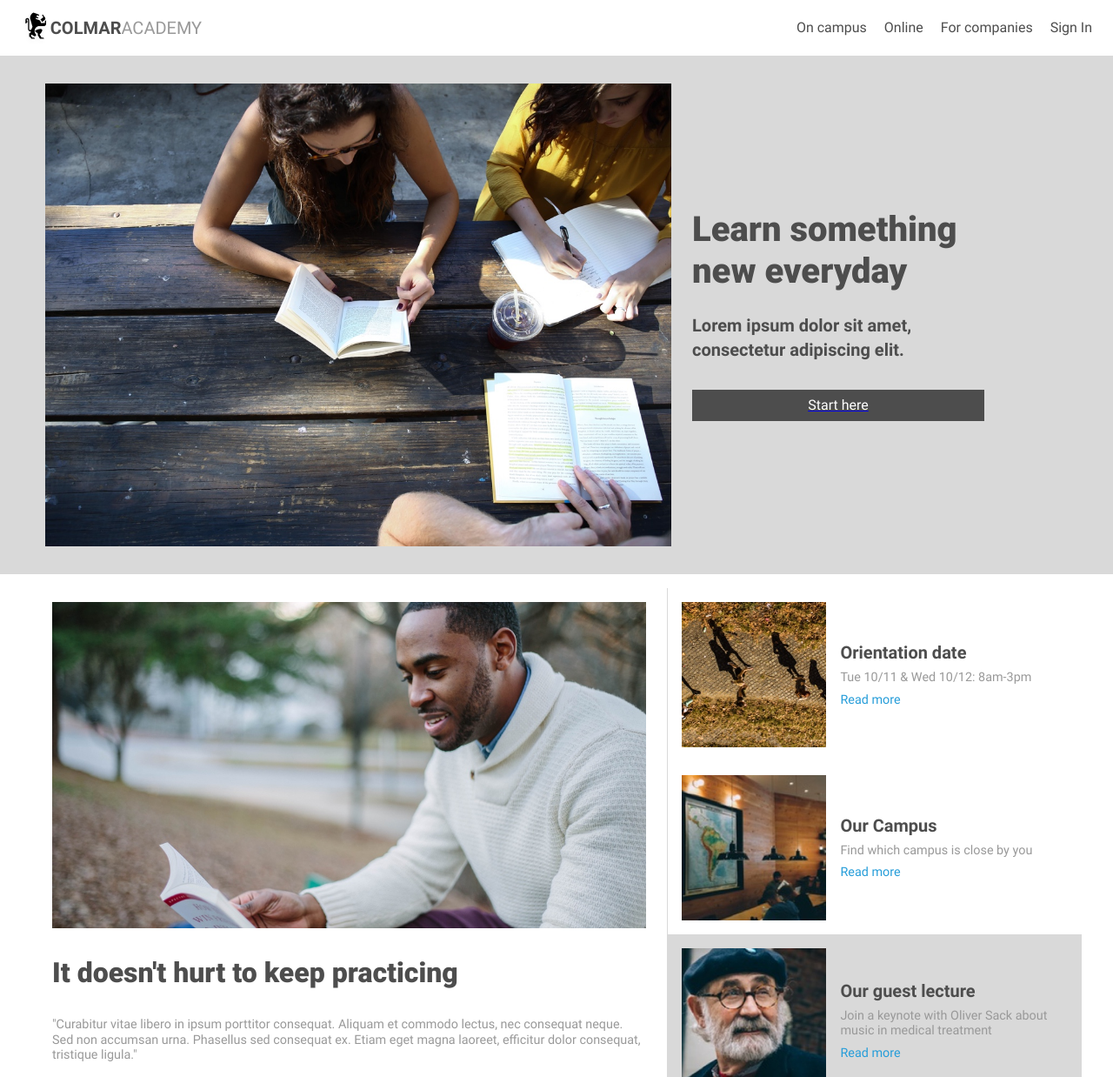
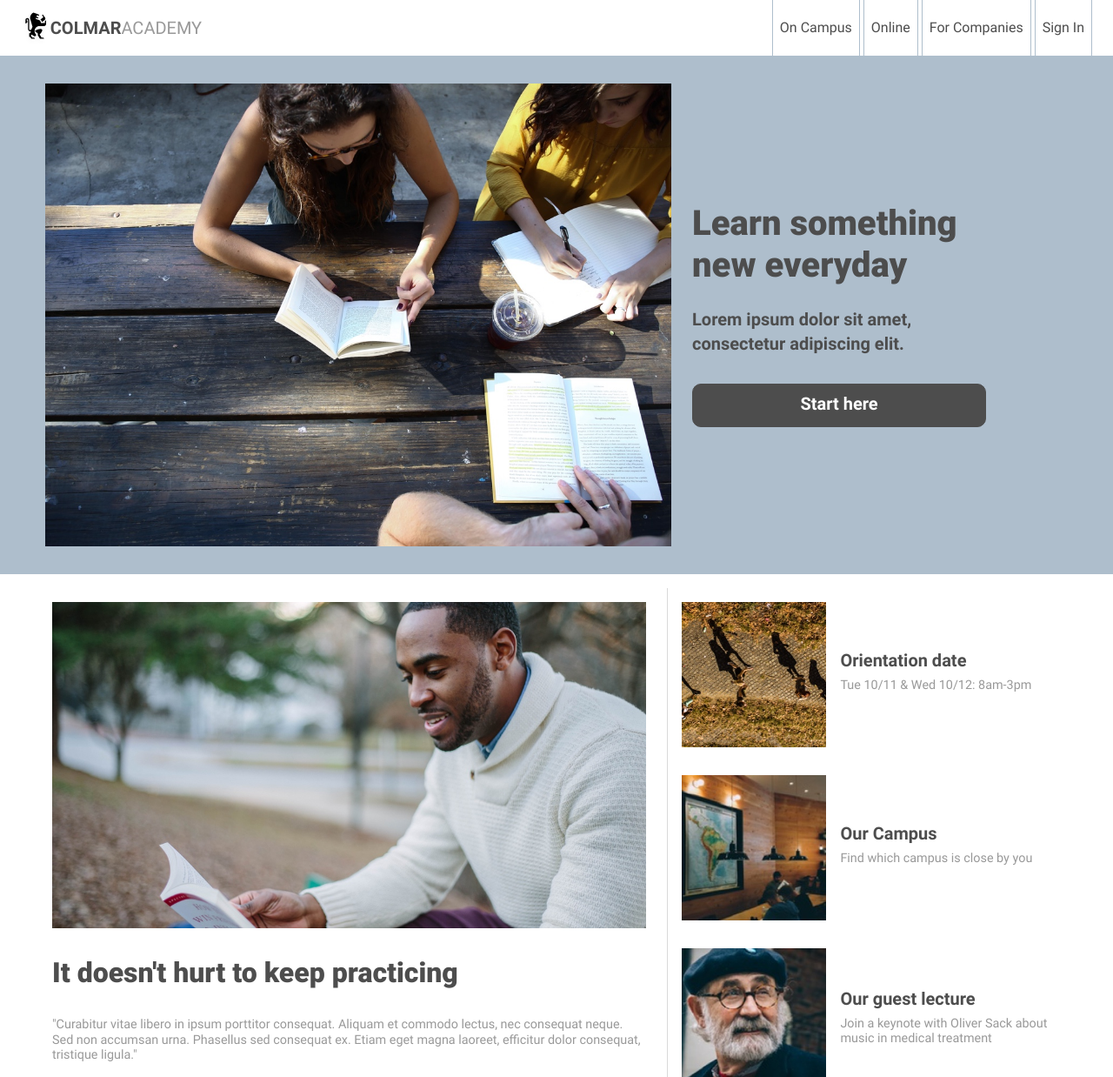
Before and after one commit to eddy-wa/colmar, a plain HTML site: page index.html in a window 1280 px wide. Shown: the top 1238 px of the page at 87% size. Drawn offline with Linux system fonts and the light colour scheme.

Commit message:
Updated styling.

```diff
--- a/index.html
+++ b/index.html
@@ -16,10 +16,10 @@
       <span class="heavy">Colmar</span><span class="light">Academy</span>
 
       <nav class="desktop">
-        <a href="#">On campus</a>
-        <a href="#">Online</a>
-        <a href="#">For companies</a>
-        <a href="#">Sign In</a>
+        <a href="#"><div class="button">On campus</div></a>
+        <a href="#"><div class="button">Online</div></a>
+        <a href="#"><div class="button">For companies</div></a>
+        <a href="#"><div class="button">Sign In</div></a>
       </nav>
 
       <nav class="mobile">
@@ -43,7 +43,8 @@
             <span>Lorem ipsum dolor sit amet, consectetur adipiscing elit.</span>
             <a href="#">
               <div class="button">
-                Start here
+                <span class="start">Start here</span>
+                <span class="end">Let's begin!</span>
               </div>
             </a>
           </div>
@@ -66,35 +67,38 @@
           <!-- the minor articles in this section -->
           <div class="minor-articles">
 
+            <a href="#" class="article">
               <article class="minor">
                 <img src="./resources/images/information-orientation.jpg" class="desktop" alt="Orientation Photo">
                 <img src="./resources/images/information-orientation-mobile.jpg" class="mobile" alt="Orientation Photo">
                 <div class="details">
                   <h3>Orientation date</h3>
                   <p>Tue 10/11 & Wed 10/12: 8am-3pm</p>
-                <a href="#">Read more</a>
                 </div>
               </article>
+            </a>
 
+            <a href="#" class="article">
               <article class="minor">
                 <img src="./resources/images/information-campus.jpg" class="desktop" alt="Campus Photo">
                 <img src="./resources/images/information-campus-mobile.jpg" class="mobile" alt="Campus Photo">
                 <div class="details">
                   <h3>Our Campus</h3>
                   <p>Find which campus is close by you</p>
-                <a href="#">Read more</a>
                 </div>
               </article>
+            </a>
 
+            <a href="#" class="article">
               <article class="minor">
                 <img src="./resources/images/information-guest-lecture.jpg" class="desktop" alt="Guest Photo">
                 <img src="./resources/images/information-guest-lecture-mobile.jpg" class="mobile" alt="Guest Photo">
                 <div class="details">
                   <h3>Our guest lecture</h3>
                   <p>Join a keynote with Oliver Sack about music in medical treatment</p>
-                <a href="#">Read more</a>
                 </div>
               </article>
+            </a>
 
           </div>
         </div>
@@ -195,6 +199,7 @@
           <!-- the minor articles in this section -->
           <div class="minor-articles">
 
+            <a href="#" class="article">
               <article class="minor">
                 <img src="./resources/images/thesis-fisma.jpg" alt="Article Photo">
                 <div class="details">
@@ -202,7 +207,9 @@
                   <p>Designer showcase of new prototype product</p>
                 </div>
               </article>
+            </a>
 
+            <a href="#" class="article">
               <article class="minor">
                 <img src="./resources/images/thesis-now-and-then.jpg" alt="Article Photo">
                 <div class="details">
@@ -210,6 +217,7 @@
                   <p>Research study about New York</p>
                 </div>
               </article>
+            </a>
 
           </div>
 
--- a/resources/css/styles.css
+++ b/resources/css/styles.css
@@ -67,14 +67,21 @@ header nav {
   margin: 0 0 0 auto;
 }
 
-header nav a{
-  margin-left: 1rem;
+header nav .button {
+  padding: 0rem 0.5rem;
+  height: 4rem;
+  width: auto;
   text-decoration: none;
-  color: hsla(0,0%,30%,1)
+  text-transform: capitalize;
+  line-height: 4rem;
+  display: inline-block;
+  color: hsla(0,0%,30%,1);
+  border: 1px solid #AEBECC;
 }
 
-header nav a:first-child{
-  margin-left: 0px;
+header nav .button:hover {
+  background-color: #AEBECC;
+  transition: background-color .1s ease-in-out .0s;
 }
 
 header img {
@@ -136,7 +143,7 @@ header span.light {
 /* Attract Section */
 
 #attract {
-  background-color: hsla(0,0%,85%,1);
+  background-color: #AEBECC;
 }
 
 .attract.container {
@@ -163,14 +170,55 @@ header span.light {
   font-weight: bold;
 }
 
+.attract a {
+  text-decoration: none;
+  font-size: 1.5rem;
+}
+
 .attract-cta .button {
   width: 100%;
+  height: 2rem;
   margin-top: .5rem;
   padding: .5rem 0;
   text-align: center;
+  color:white;
   background-color: hsla(0,0%,30%,1);
-  color:white;
+  border: 1px solid hsla(0,0%,30%,1);
+  border-radius: 10px;
+  overflow: hidden;
+  transition: background-color .5s ease-in 0s;
 }
+
+.attract-cta .button span {
+  height: 2rem;
+  margin: 0;
+  position: relative;
+  display: block;
+  transition: top 1s ease 0s;
+}
+
+.attract-cta .button span.start {
+  top: 0;
+}
+
+.attract-cta .button span.end {
+  top: 1rem;
+}
+
+.attract-cta .button:hover {
+  background-color: hsla(200,80%,40%,1);
+
+}
+
+.attract-cta .button:hover span.start{
+  top: -3rem;
+}
+
+.attract-cta .button:hover span.end{
+  top: -2rem;
+}
+
+
 
 @media only screen and (max-width:720px) {
 
@@ -232,14 +280,19 @@ article.major span {
 
 }
 
-#overview article.minor:last-child {
-  background-color: hsla(0,0%,85%,1);
+a.article {
+  text-decoration: none;
 }
 
 article.minor {
   display: flex;
   flex-direction: row;
   align-items: center;
+  transition: background-color .4s ease-in-out .1s;
+}
+
+article.minor:hover {
+  background-color: #F6E0CC;
 }
 
 article.minor img {
@@ -261,12 +314,6 @@ article.minor .details {
 article.minor p {
   margin: .5rem 0;
   font-size: .9rem;
-}
-
-article.minor a {
-  font-size: .9rem;
-  color: hsla(200,70%,50%,1);
-  text-decoration: none;
 }
 
 @media only screen and (max-width:720px) {
@@ -307,17 +354,12 @@ article.minor a {
     width: 100%;
     padding: 1rem;
   }
-
-  #overview article.minor:last-child {
-    background-color: hsla(0,0%,100%,1);
-    padding-bottom: 1rem;
-  }
 }
 
 /* Subjects Section */
 
 #subjects {
-  background-color: hsla(0,0%,85%,1);
+  background-color: #AEBECC;
 }
 
 #subjects h1 {
@@ -333,10 +375,16 @@ article.minor a {
 
 #subjects a {
   text-decoration: none;
-  background-color: white;
+  background-color: hsla(0,0%,100%,1);
   padding-bottom: 1.5rem;
   margin: 0 1rem 1rem 1rem;
   line-height: 1.4;
+  transition: background-color .2s ease .1s;
+
+}
+
+#subjects a:hover {
+  background-color: #F6E0CC;
 }
 
 .subject {
@@ -401,10 +449,6 @@ article.minor a {
   padding: 1.5rem 0 .5rem 0;
 }
 
-#thesis article.minor:first-child{
-  background-color: hsla(0,0%,85%,1);
-}
-
 @media only screen and (max-width:720px) {
 
   #thesis .articles.container {
@@ -444,6 +488,10 @@ footer a {
   margin-left: .5rem;
 }
 
+footer a:hover {
+  text-decoration: underline;
+}
+
 footer nav {
   display: inline;
   float: right;
```
Lines whose indentation alone changed are shown as unchanged.
